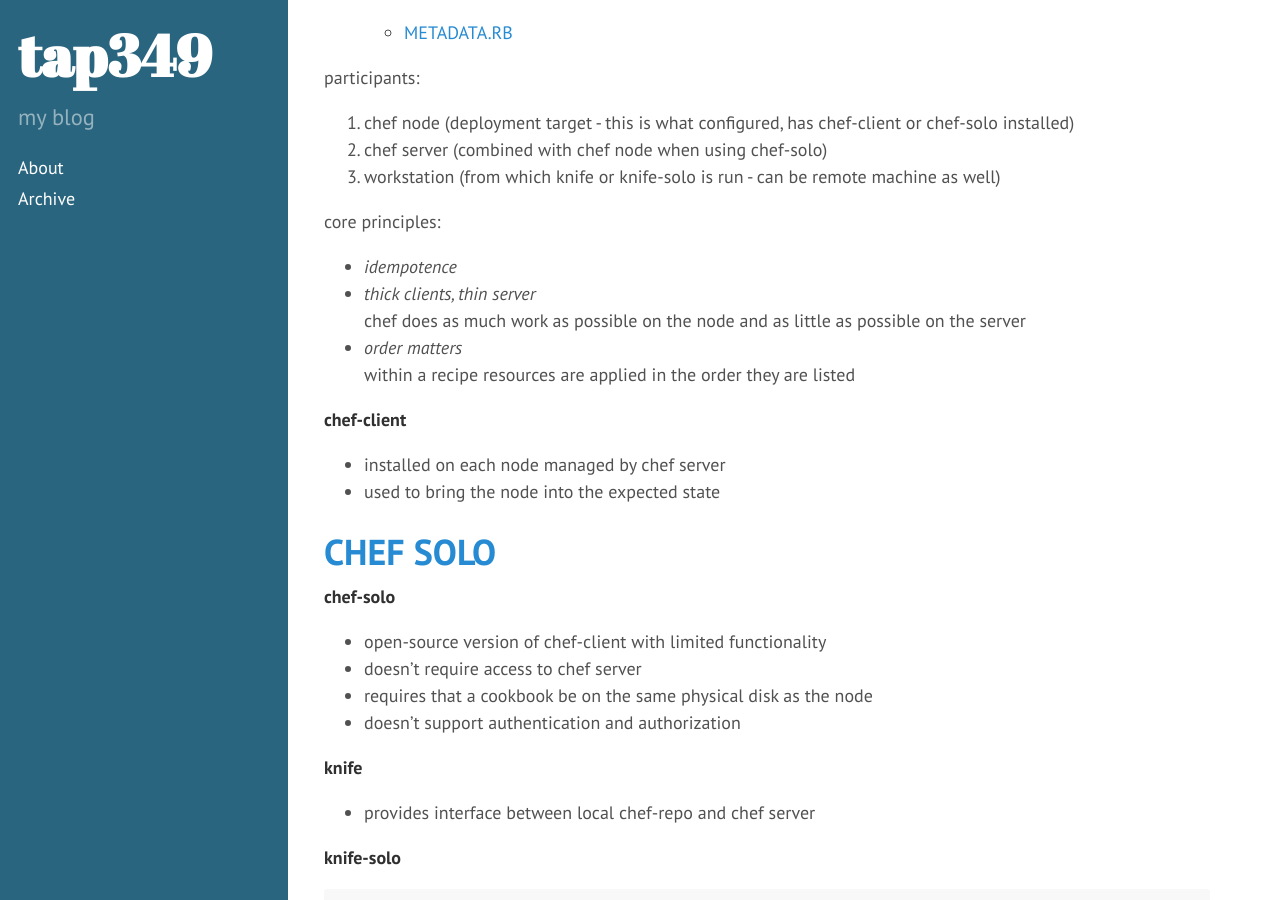
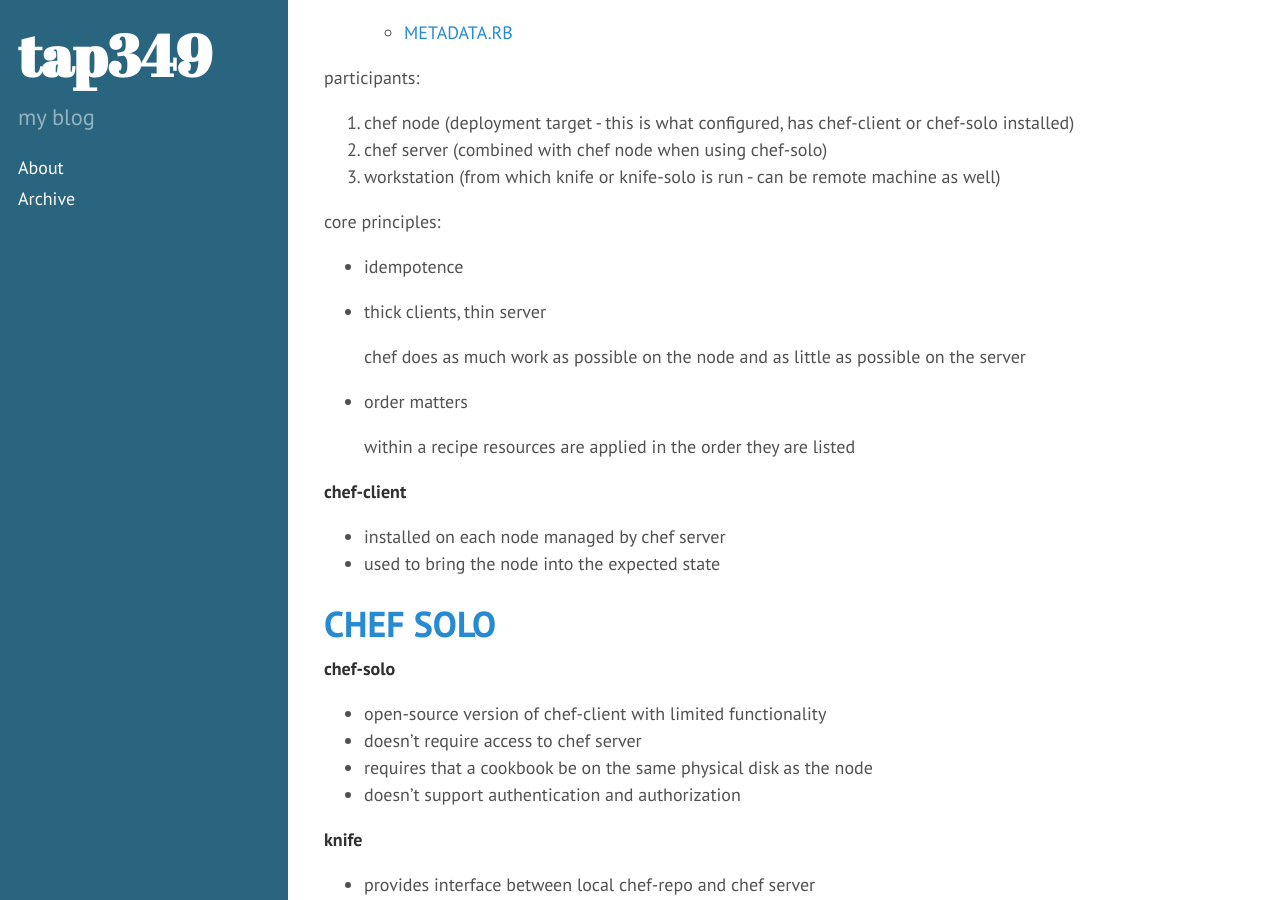
Before and after one commit to tap349/tap349.github.io, a Jekyll site: the page built from _posts/2016-01-06-chef-solo.md, in a window 1280 px wide and 900 px high, scrolled down 818 px. Built offline with Jekyll 4.4.1, drawn with Linux system fonts in a browser that asks for light colours.

Commit message:
update 2016-02-27_20:12:26

```diff
--- a/_posts/2016-01-06-chef-solo.md
+++ b/_posts/2016-01-06-chef-solo.md
@@ -13,19 +13,6 @@ and official chef documentation.
 
 * TOC
 {:toc}
-<!--1. [CHEF SOLO](#chef-solo)-->
-  <!--- [VENDOR COOKBOOKS](#vendor-cookbooks)-->
-  <!--- [NODES](#nodes)-->
-  <!--- [ATTRIBUTES](#attributes)-->
-  <!--- [ROLES](#roles)-->
-  <!--- [ENVIRONMENTS](#environments)-->
-  <!--- [DATA BAGS](#data-bags)-->
-<!--2. [SITE COOKBOOK](#site-cookbook)-->
-  <!--- [ATTRIBUTE FILES](#attribute-files)-->
-  <!--- [RECIPES](#recipes)-->
-  <!--- [RESOURCES](#resources)-->
-  <!--- [TEMPLATES](#templates)-->
-  <!--- [METADATA.RB](#metadata.rb)-->
 
 participants:
 
@@ -35,12 +22,14 @@ participants:
 
 core principles:
 
-* *idempotence*
-* *thick clients, thin server*
-  <br>
+* idempotence
+
+* thick clients, thin server
+
   chef does as much work as possible on the node and as little as possible on the server
-* *order matters*
-  <br>
+
+* order matters
+
   within a recipe resources are applied in the order they are listed
 
 **chef-client**
```
